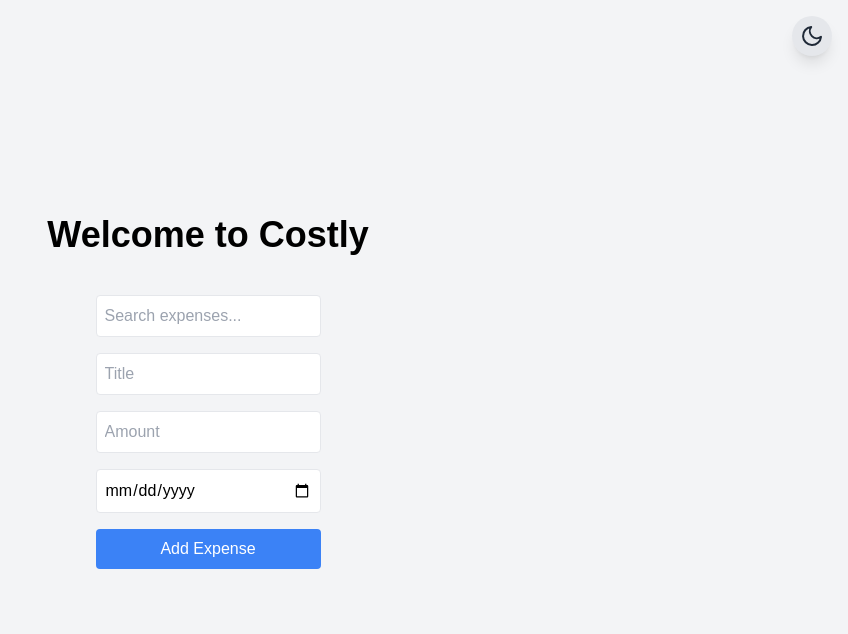
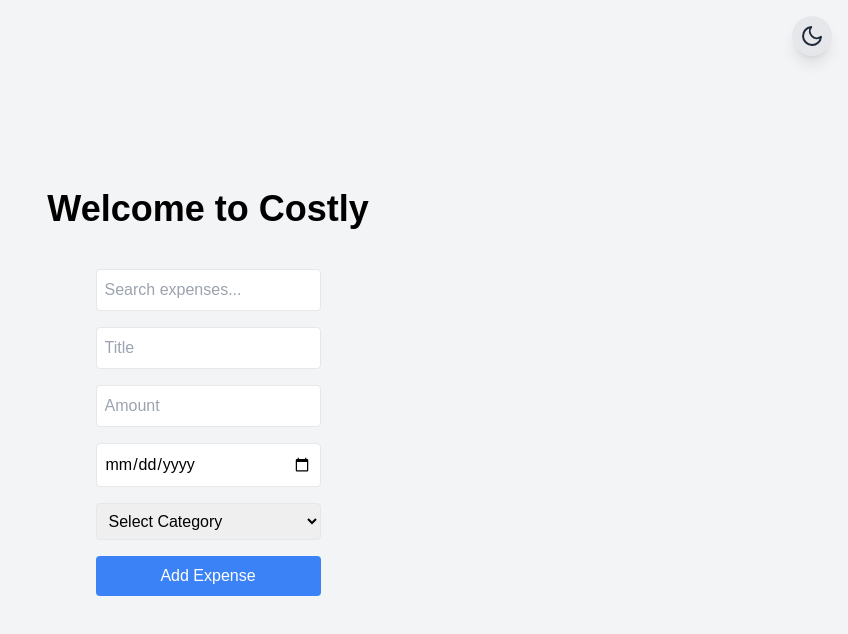
Before and after one commit to frau-azadeh/contextapi, a Next.js app: page / in a window 1280 px wide. Shown: the top 634 px of the page, without its empty margins (432-1280 px from the left). Built offline with nearby package versions, Linux system fonts and the light colour scheme.

Commit message:
insert category in Component

```diff
--- a/src/components/ExpenseForm.tsx
+++ b/src/components/ExpenseForm.tsx
@@ -9,6 +9,7 @@ type FormData = {
   title: string;
   amount: number;
   date: string;
+  category: string;
 };
 
 const ExpenseForm: React.FC<{
@@ -23,6 +24,7 @@ const ExpenseForm: React.FC<{
       setValue("title", editingExpense.title);
       setValue("amount", editingExpense.amount);
       setValue("date", editingExpense.date);
+      setValue("category", editingExpense.category);
     } else {
       reset();
     }
@@ -57,6 +59,13 @@ const ExpenseForm: React.FC<{
         type="date"
         className="p-2 border rounded"
       />
+      <select {...register("category", { required: true })} className="p-2 border rounded">
+        <option value="">Select Category</option>
+        <option value="Food">Food</option>
+        <option value="Transportation">Transportation</option>
+        <option value="Entertainment">Entertainment</option>
+        <option value="Other">Other</option>
+      </select>
       <button type="submit" className="bg-blue-500 text-white p-2 rounded">
         {editingExpense ? "Update Expense" : "Add Expense"}
       </button>
```
